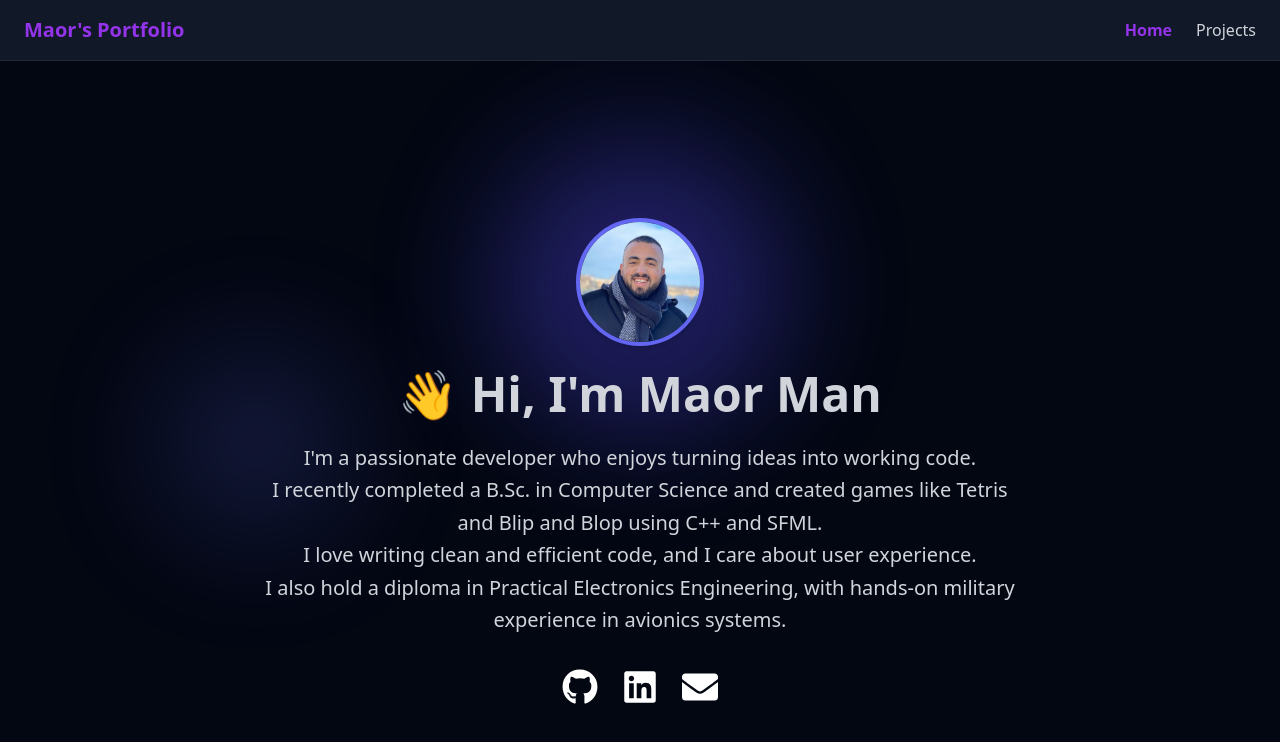
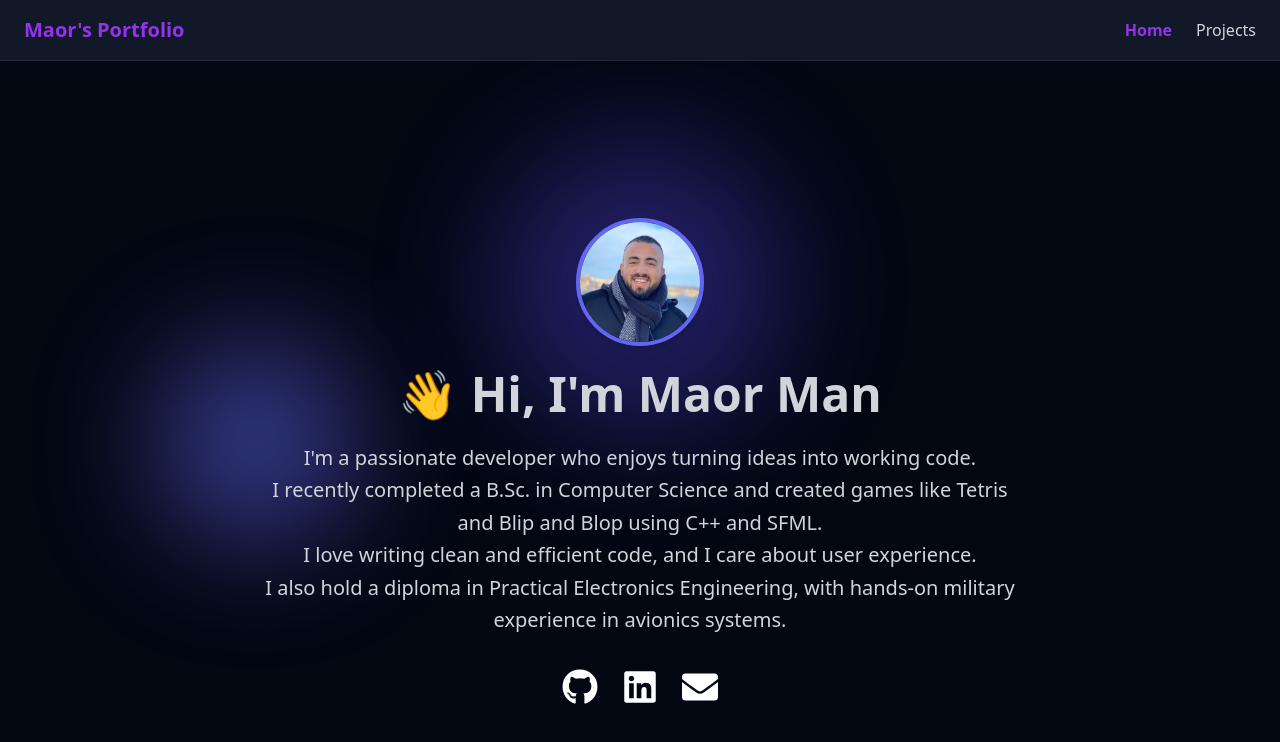
Before and after one commit to MaorMan1/my-portfolio, a React (Vite) app in the folder frontend/: page / in a window 1280 px wide. Shown: the top 742 px of the page. Built offline with nearby package versions, Linux system fonts and the light colour scheme.

Commit message:
Home Page started

```diff
--- a/frontend/src/pages/Home.tsx
+++ b/frontend/src/pages/Home.tsx
@@ -39,7 +39,7 @@ function Home() {
       >
         {/* 🔵 Dynamic circular glow */}
         <div
-          className="absolute w-48 h-48 bg-indigo-500 rounded-full opacity-20 blur-3xl pointer-events-none transition-transform duration-75"
+          className="absolute w-48 h-48 bg-indigo-500 rounded-full opacity-60 blur-3xl pointer-events-none transition-transform duration-75"
           style={{
             transform: `translate(${mousePos.x - 96}px, ${mousePos.y - 96}px)`,
           }}
```
